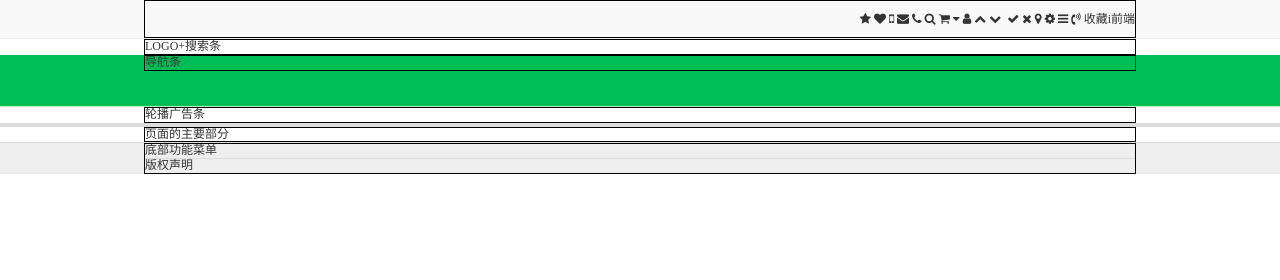
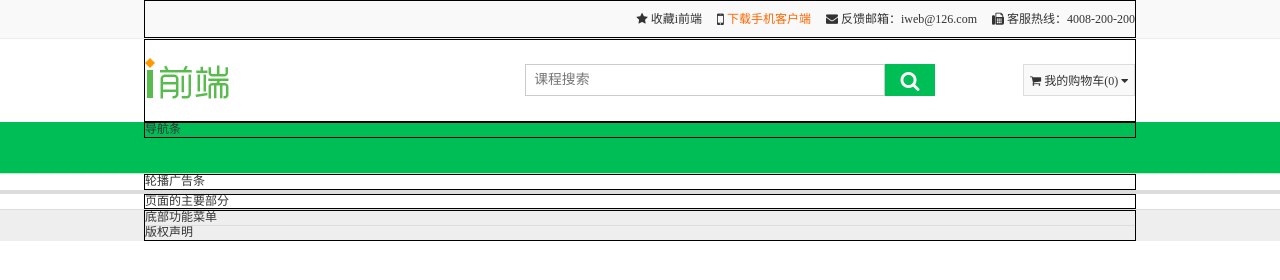
Before and after one commit to YL12122000/iweb, a plain HTML site: page iweb_frontend/index.html in a window 1280 px wide. Drawn offline with Linux system fonts and the light colour scheme.

Commit message:
完成顶部条组件和搜索条组件

```diff
--- a/iweb_frontend/css/components.css
+++ b/iweb_frontend/css/components.css
@@ -4,6 +4,69 @@
 	background: #f9f9f9;
 	border-bottom: 1px solid #EEE;
 	line-height: 36px;
+}
+.download-app{
+	color: #f60;
+}
+.topbar-item{
+	padding:0   0.5em;
+}
+.topbar-item:last-child{
+	padding-right: 0;
+}
+/* 2.LOGO+搜索条 */
+.searchbar>.container{
+	/* 为子元素的绝对定位提供定位标准 */
+	position: relative;
+}
+.logo{
+	margin: 1.5em 0;
+}
+.search{
+	/* 保证元素在父容器中竖直居中方法1，调整上间距 */
+	/* margin-top:25px; */
+
+	/* 保证元素在父容器中竖直居中方法2:先向下移到父容器中线下，
+	在向上微调自身高度一半 */
+	position:absolute;
+	top:50%;
+	/* 距离已定位的父元素顶部为父容器的50% */
+	margin-top: -16px;
+	right: 200px;/*为右侧*/
+	/* 网上微调自身高度的一半 */
+}
+.search-input{
+	width: 360px;
+	height: 32px;
+	line-height: 40px;
+	padding: 0  0.6em;
+	font-size: 1.15em;
+	border: 1px solid #ccc;
+	margin-right: 50px;/*让出右侧的搜索按钮位置*/
+}
+.search-button{
+	width:50px;
+	height:32px;
+	background:#00be56;
+	color: #fff;
+	line-height: 32px;
+	border: none;
+	font-size: 1.7em;
+	/* margin-top: 5px; */
+	position: absolute;
+	right: 0;
+	top: 0;
+}
+.my-cart{
+	position: absolute;
+	right: 0;
+	top:50%;
+	height: 32px;
+	margin-top: -16px;
+	border: 1px solid #ddd;
+	background: #f9f9f9;
+	line-height: 32px;
+	padding: 0 0.5em;
 }
 .navbar{
 	background: #00be56;
--- a/iweb_frontend/css/scaffolding.css
+++ b/iweb_frontend/css/scaffolding.css
@@ -3,7 +3,6 @@
 	/* 浏览器默认的盒子模型计算方法：“内容盒子” */
 	/* 盒子的总宽度=margin+bording+padding+width */
 	/* box-sizing: content-box; */
-
 	/* 推荐得盒子模型计算方法“边框盒子”——边框以内的全算width
 	盒子的总宽度=margin+width*/
     box-sizing: border-box;
@@ -13,7 +12,6 @@ body{
 	font-family: "arial, helvetica, sans-serif";
 	color: #333333;
 	background:#fff;
-
 }
 a{
 	color: #333;
--- a/iweb_frontend/index.html
+++ b/iweb_frontend/index.html
@@ -15,33 +15,53 @@
 		<!-- 1.最顶部的“灰色条”：topbar -->
 		<div class="topbar">
 			<div class="container">
-				<div class="row text-right">
-					<a href="#">
+				<div class="text-right">
+					<a href="#" class="topbar-item">
 						<span class="fa fa-star"></span>
-						<span class="fa fa-heart"></span>
-						<span class="fa fa-mobile-phone"></span>
+						收藏i前端
+					</a>
+					<a href="#" class="topbar-item">
+						<span class="fa fa-lg fa-mobile-phone"></span>
+						<span class="download-app">下载手机客户端</span>
+					</a>
+					<span class="topbar-item">
 						<span class="fa fa-envelope"></span>
-						<span class="fa fa-phone"></span>
-						<span class="fa fa-search"></span>
-						<span class="fa fa-shopping-cart"></span>
-						<span class="fa fa-caret-down"></span>
-						<span class="fa fa-user"></span>
-						<span class="fa fa-chevron-up"></span>
-						<span class="fa fa-chevron-down"></span>
-						<span class="fa fa-"></span>
-						<span class="fa fa-check"></span>
-						<span class="fa fa-remove"></span>
-						<span class="fa fa-map-marker"></span>
-						<span class="fa fa-gear"></span>
-						<span class="fa fa-navicon"></span>
-						<span class="fa fa-volume-control-phone"></span>
-						收藏i前端</a>
+					反馈邮箱：iweb@126.com
+					</span>
+					<span class="topbar-item">
+					<span class="fa fa-fax"></span>
+					客服热线：4008-200-200
+					</span>
 				</div>
 			</div>
 		</div>
 		<!-- 2.搜索条：searchbar -->
 		<div class="searchbar">
-			<div class="container">LOGO+搜索条</div>
+			<div class="container">
+				<div class="row">
+					<!-- 左侧的LOGO -->
+					<div class="col-lg-2">
+						<a href="index.html">
+							<img src="img/logo.png" class="logo">
+						</a>
+					</div>
+					<!-- 靠右边对齐的搜索框和购物车按钮-->
+					<div class="col-lg-10">
+						<div class="search  float-right">
+							<input placeholder="课程搜索" type="text" class="search-input">
+							<button class="search-button">
+								<span class="fa fa-search"></span>
+							</button>
+						</div>
+						<!-- 我的购物车 -->
+						<div class="my-cart">
+							<span class="fa fa-shopping-cart"></span>
+							我的购物车(0)
+							<span class="fa fa-caret-down"></span>
+						</div>
+					</div>
+				</div>
+			</div>
 		</div>
 		<!-- 3.导航条：navbar -->
 		<div class="navbar">
--- a/iweb_frontend/note.txt
+++ b/iweb_frontend/note.txt
@@ -32,3 +32,54 @@
   <div class="col-lg-1 col-md-3 col-sm-6"></div>
   </div>
   ③完成http://www.codeboy.com:999首页中的最新列表功能
+
+  3.项目中大量小图标的处理方式
+    方式1:每个小图片都是一个独立的.png文件，例如：search.png\user.png\star.png...
+    HTML中使用<img>显示图片。不足：会增加浏览器资源请求的次数，导致页面加载效率低
+    方式2：把多个小图片拼接为一个大的png图片称为“Sprites Image” (精灵图\雪碧图)
+    使用时利用浏览器的缓存机制(加载一次后，再次用到该图片时无需再请求)可以实现大图片仅请求一次的效果
+    不足：如果需要添加新的图标必须找美工修改png图片：因为使用时必须配合CSS Background属性来使用，有些场合不允许使用
+    方式3：使用图标字体(icon font) 本质时文字字符（可以无限缩放/改变颜色/改变背景/加粗/倾斜）呈现外观是图标。
+    找出下述图标对应应的FontAwsome class:
+    星星、手机、信时、老式电话、放大镜、购物车、向下的三角形按钮、用户小人、上一张/下一张的箭头、
+     对勾/叉子、定位、齿轮、24小时救援电话、列表
+                      <span class="fa fa-star"></span>
+    					<span class="fa fa-heart"></span>
+    					<span class="fa fa-mobile-phone"></span>
+    					<span class="fa fa-envelope"></span>
+    					<span class="fa fa-phone"></span>
+    					<span class="fa fa-search"></span>
+    					<span class="fa fa-shopping-cart"></span>
+    					<span class="fa fa-caret-down"></span>
+    					<span class="fa fa-user"></span>
+    					<span class="fa fa-chevron-up"></span>
+    					<span class="fa fa-chevron-down"></span>
+    					<span class="fa fa-"></span>
+    					<span class="fa fa-check"></span>
+    					<span class="fa fa-remove"></span>
+    					<span class="fa fa-map-marker"></span>
+    					<span class="fa fa-gear"></span>
+    					<span class="fa fa-navicon"></span>
+  					<span class="fa fa-volume-control-phone"></span>
+
+FontAwsome的使用步骤：
+  ①下载字体文件，保存到项目目录下，如fonts/,以供用户浏览网页时可以下载到字体文件
+  ②在CSS文件中声明两个css:
+  @font-face{    //定义一个新的字体
+	  font-family:'FontAwsome';
+	  src:url('../fonts/fontawsome.ttf');
+  }
+  .fa{          //使用刚刚定义的新字体
+	  font-family:'FontAwsome';
+  }
+  .fa-bank:before{
+	  content:'/f19c';//生成一个图标的编码
+  }
+  ③页面中引入上述的css,开始使用图标字体
+  <span class="fa fa-bank">\f19c</span>
+  注意：因为使用前置内容生成创建的图标，所以每个span中只能放置一个图标，即
+
+  4.面试题目：
+  如何实现一个行内元素水平居中？
+  如何实现一个块级元素水平居中?
+  如何实现一个元素竖直居中?使用尽可能多的方法
```
Also changed, not shown: iweb_frontend/07-test.html (added, +108 -0 lines).
